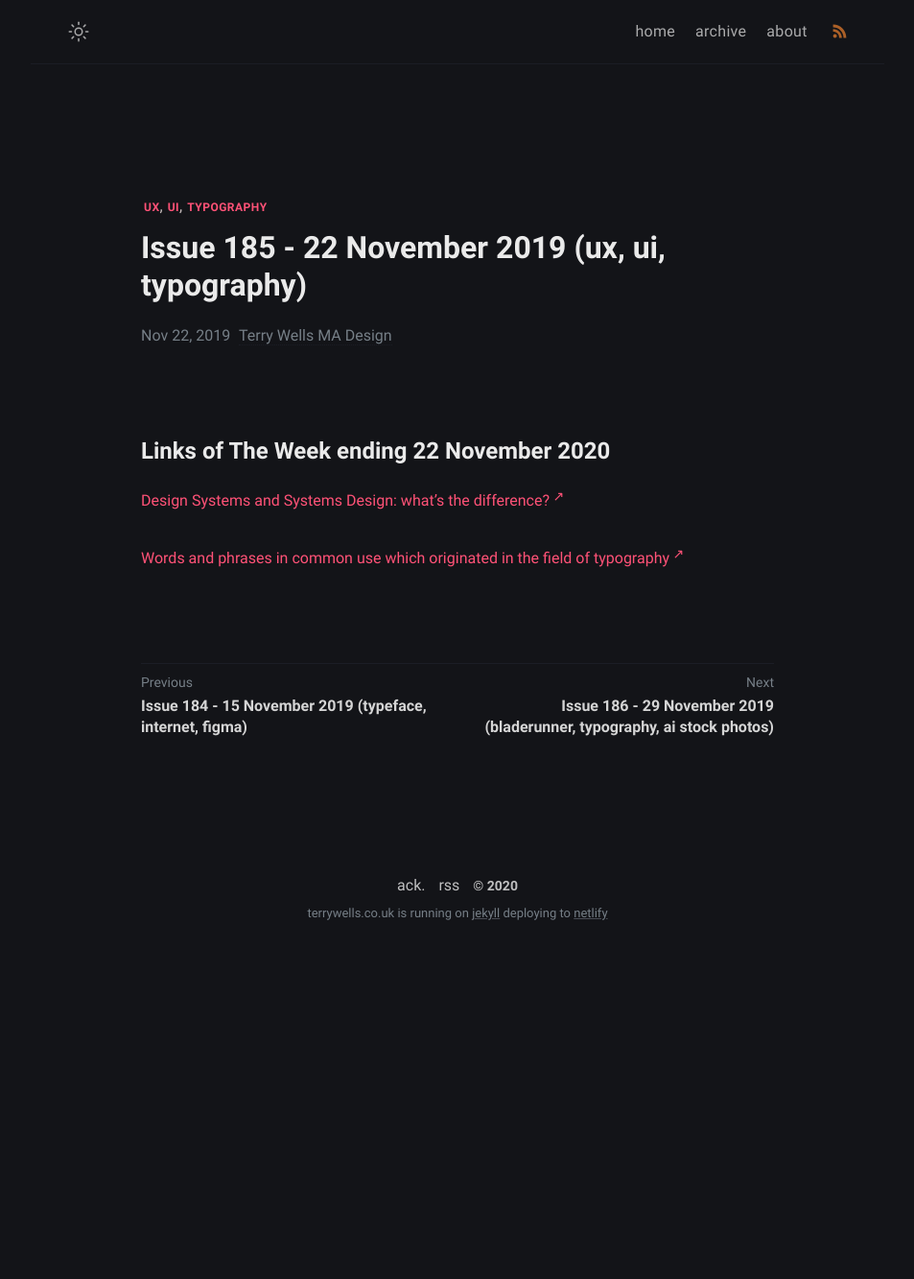
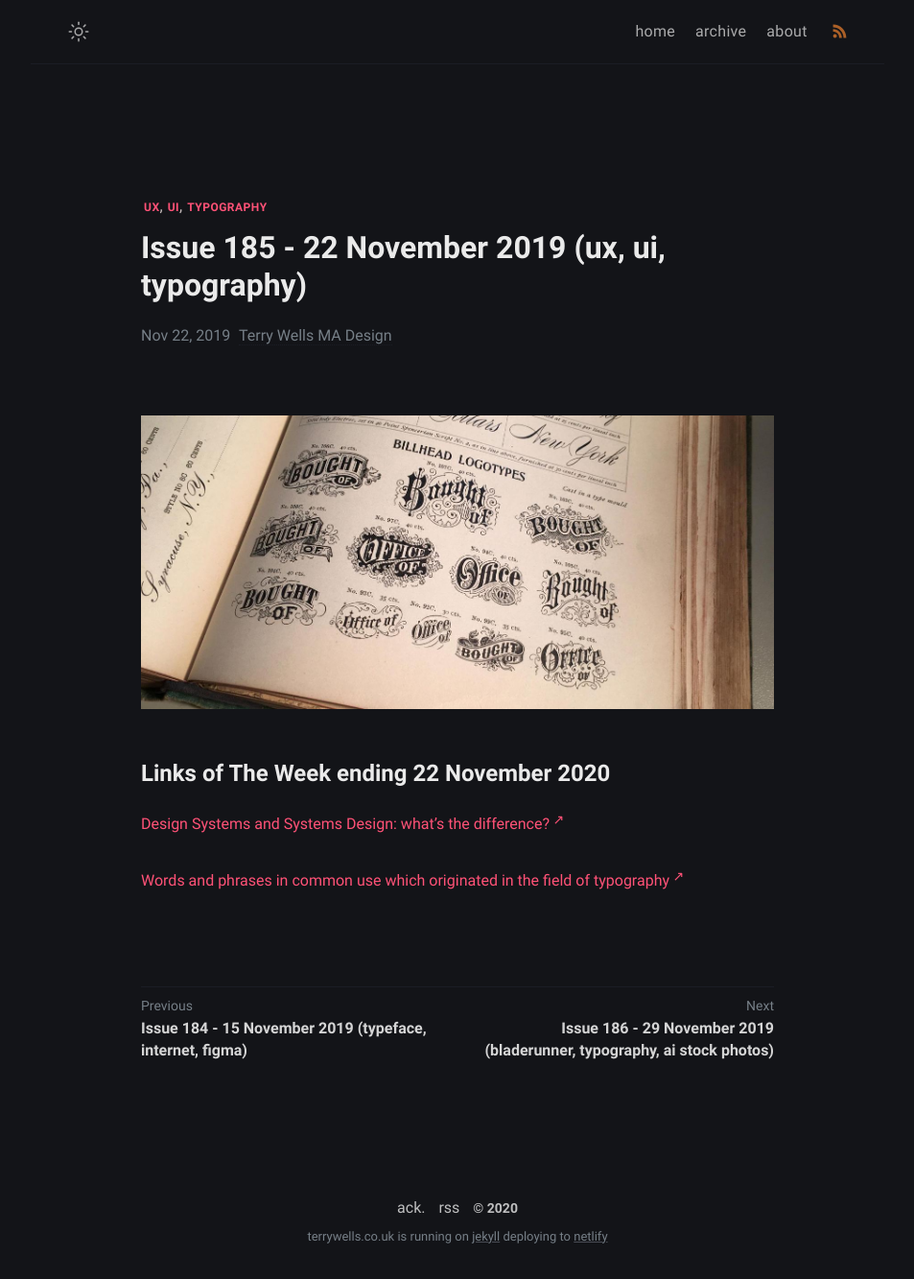
Before and after one commit to wristtattoo/jekyll-klise, a Jekyll site: the page built from _posts/2020-11-03-issue-185-22-november-2019-ux-ui-typography.md, in a window 1280 px wide. Shown: the whole page at 96% size, without its empty margins (163-1116 px from the left). Built offline with Jekyll 4.4.1, drawn with Linux system fonts in a browser that asks for light colours; a script that is not in the unit is left out; before the commit the page ends 996 px from its top, so only the background shows below that.

```diff
--- a/_posts/2020-11-03-issue-185-22-november-2019-ux-ui-typography.md
+++ b/_posts/2020-11-03-issue-185-22-november-2019-ux-ui-typography.md
@@ -4,6 +4,8 @@
 tags: ux ui typography
 date: 2019-11-22T16:59:17.403Z
 ---
+![Design Systems and Systems Design](/assets/uploads/issue-185.jpg "Design Systems and Systems Design")
+
 # Links of The Week ending 22 November 2020
 
 <a href="https://uxdesign.cc/design-systems-and-systems-design-whats-the-difference-b184aa6e5f0d" title="Design Systems and Systems Design: what’s the difference?" alt="Design Systems and Systems Design: what’s the difference?" target="_blank">Design Systems and Systems Design: what’s the difference?</a>
```
Also changed, not shown: assets/uploads/issue-185.jpg (added).
